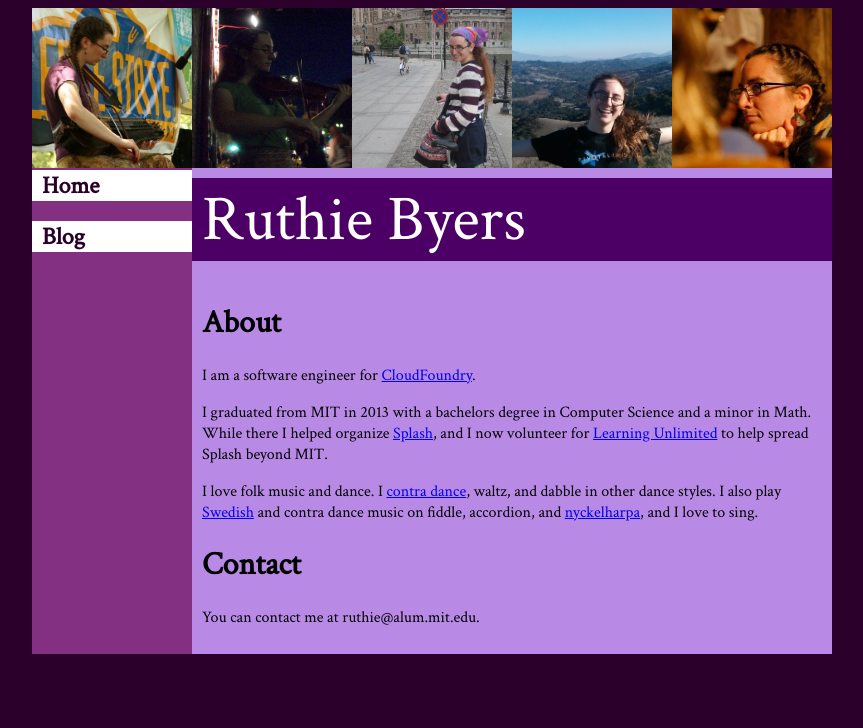
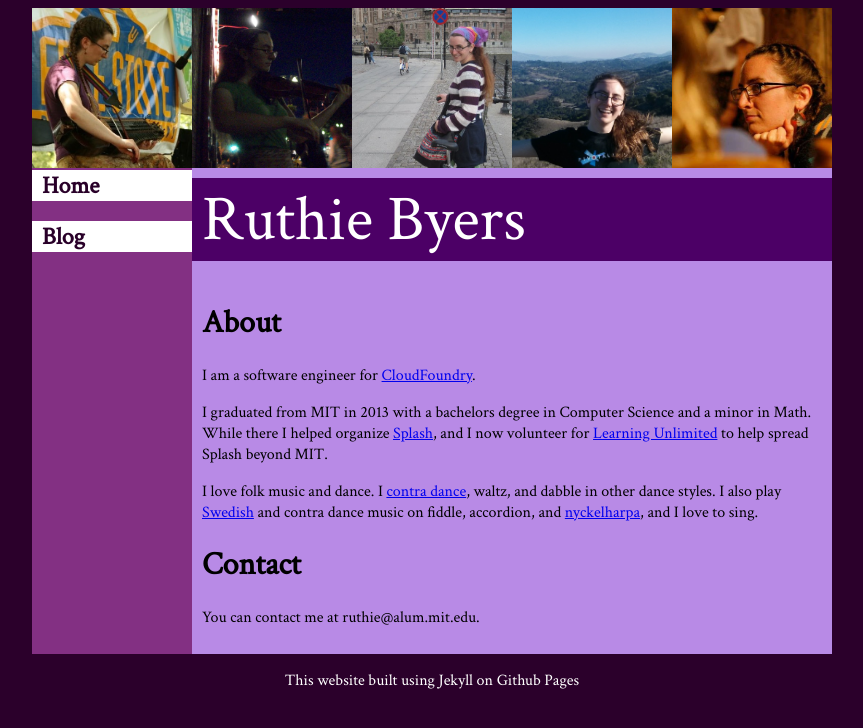
Before and after one commit to ruthie/ruthie.github.io, a Jekyll site: the page built from index.md, in a window 1280 px wide. Shown: the top 728 px of the page, without its empty margins (208-1071 px from the left). Built offline with Jekyll 4.4.1, drawn with Linux system fonts in a browser that asks for light colours.

Commit message:
Add text about the technology used to build this website

```diff
--- a/_includes/framework.html
+++ b/_includes/framework.html
@@ -15,10 +15,13 @@
       <div class="content">
 
       {{include.content}}
+
       </div>
     </div>
   </td>
 </tr>
 </table>
-<div>
+</div>
+
+<p class="tech-text">This website built using Jekyll on Github Pages</p>
 </body>
--- a/ruthie.css
+++ b/ruthie.css
@@ -27,6 +27,11 @@ img.header{
     margin-right:auto;
     background-color: #B88AE6;
     padding: 0px;
+}
+
+.tech-text{
+    text-align: center;
+    color: white;
 }
 
 .content{
```
